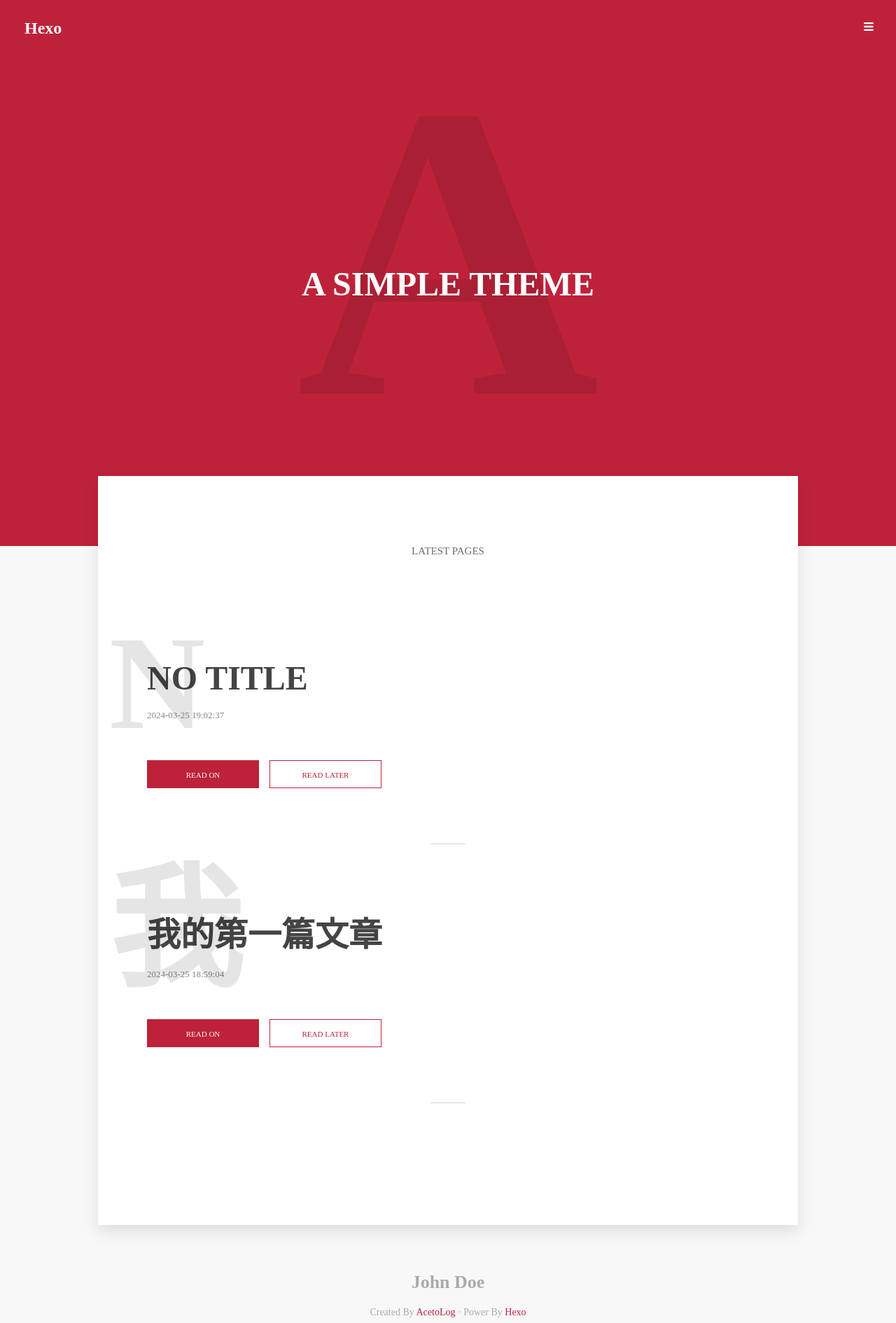
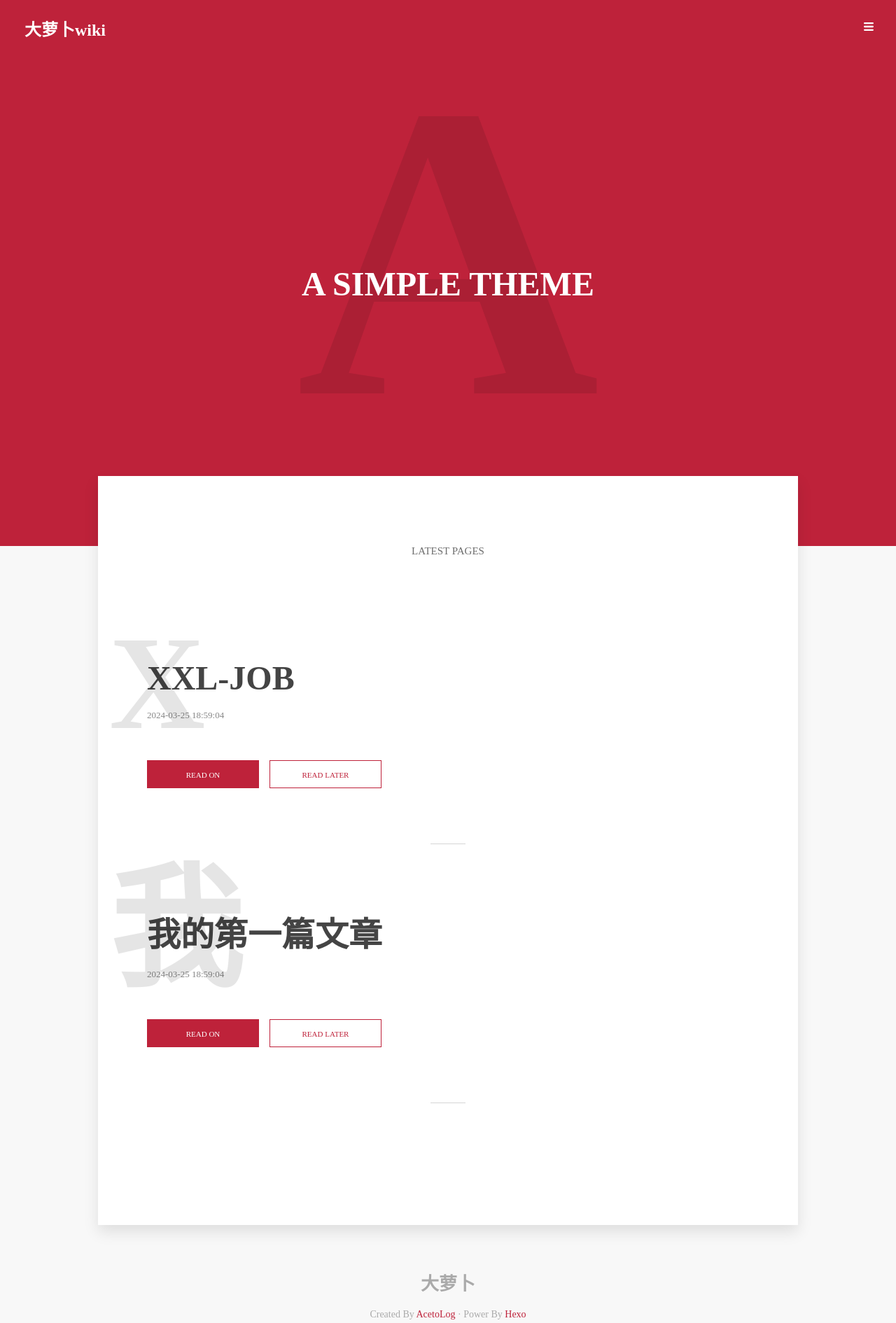
Before and after one commit to wthwiki/wthwiki.github.io, a plain HTML site: page index.html in a window 1280 px wide. Shown: the top 1890 px of the page at 70% size. Drawn offline with Linux system fonts and the light colour scheme.

Commit message:
Site updated: 2024-03-25 19:19:13

```diff
--- a/index.html
+++ b/index.html
@@ -18,7 +18,7 @@
     <div class="al_header_container dis_flex_jcenter">
         <div class="al_header_container_left">
             <div class="al_header_site_title">
-                <a href="/">Hexo</a>
+                <a href="/">大萝卜wiki</a>
             </div>
         </div>
 
@@ -38,7 +38,7 @@
 
     <div class="al_pos_fixed al_sidebar_cnt">
         <div class="dis_flex_acenter al_sidebar_header">
-            <h3>Hexo</h3>
+            <h3>大萝卜wiki</h3>
             <div class="al_sidebar_close al_header_setting">
                 <svg class="al_header_icon">
                     <use xmlns="http://www.w3.org/2000/svg" xlink:href="/assets/svg_icons.svg#svg-close"></use>
@@ -49,7 +49,7 @@
         <div class="al_sidebar_author_cnt">
 
             <div class="al_sidebar_author_info">
-                <h4>John Doe</h4>
+                <h4>大萝卜</h4>
                 <img class="al_sidebar_avatar" src="https://yourAvatorURL">
                 <p></p>
             </div>
@@ -81,16 +81,16 @@
                     <li class="al_index_pageList_item al_index_page_seperator">
                         <div class="al_index_post_title_cnt dis_flex">
                             <div class="al_pos_ab al_letter al_index_post_title_letter">
-                                N
+                                X
                             </div>
                             <h2 class="al_index_post_title">
-                                <a href="/2024/03/25/w/">
-                                    No Title
+                                <a href="/2024/03/25/xxl-job/">
+                                    xxl-job
                                 </a>
                             </h2>
                             <div class="al_index_post_extra dis_flex">
                                 <div class="al_index_post_date al_index_post_extra_item">
-                                    2024-03-25 19:02:37
+                                    2024-03-25 18:59:04
                                 </div>
 
                             </div>
@@ -101,12 +101,12 @@
                             </p>
                         </div>
                         <div class="al_index_post_button_cnt dis_flex">
-                            <a class="al_button al_button_theme al_index_post_button" href="/2024/03/25/w/">
+                            <a class="al_button al_button_theme al_index_post_button" href="/2024/03/25/xxl-job/">
                                 READ ON
                             </a>
                             <a
                                 class="al_button al_button_transparent al_index_post_button"
-                                target="_blank" rel="noopener" href="//getpocket.com/edit?url=http://example.com/2024/03/25/w/">
+                                target="_blank" rel="noopener" href="//getpocket.com/edit?url=http://example.com/2024/03/25/xxl-job/">
                                 READ LATER
                             </a>
                         </div>
@@ -160,7 +160,7 @@
 
         <div class="al_index_footer dis_flex_center">
     <div class="al_index_footer_item al_index_footer_title">
-        John Doe
+        大萝卜
     </div>
 
 
```
Also changed, not shown: 2024/03/25/xxl-job/index.html (renamed from 2024/03/25/w/index.html, +9 -9 lines), 2024/03/25/我的第一篇文章/index.html (+6 -6 lines), archives/2024/03/index.html (+10 -10 lines), archives/2024/index.html (+10 -10 lines), archives/index.html (+10 -10 lines).
